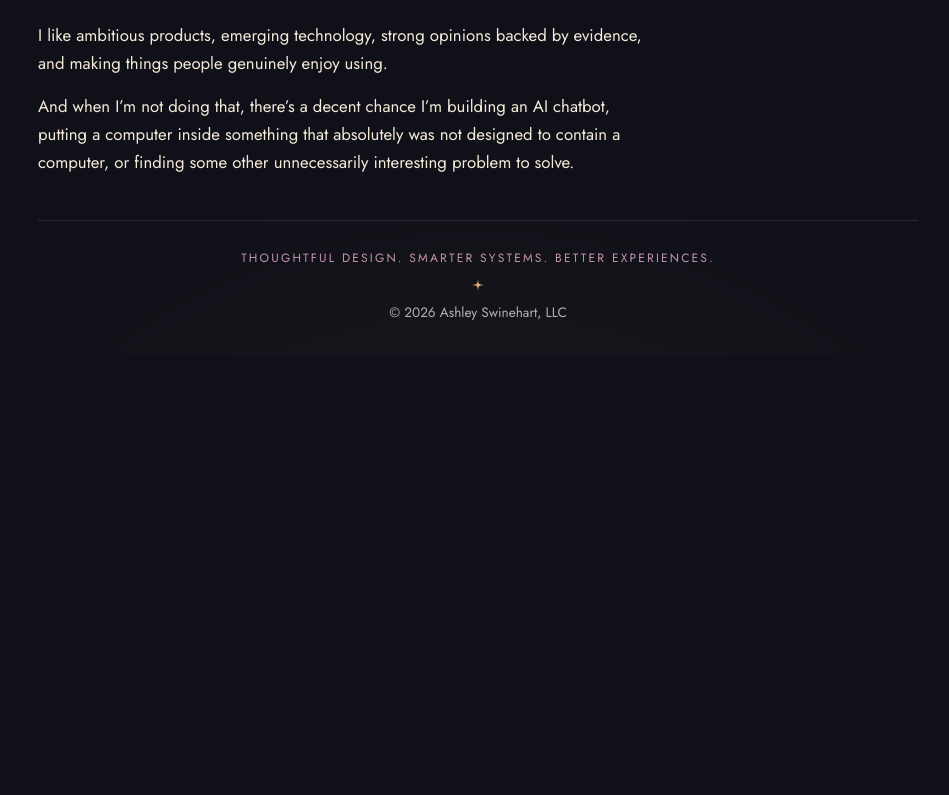
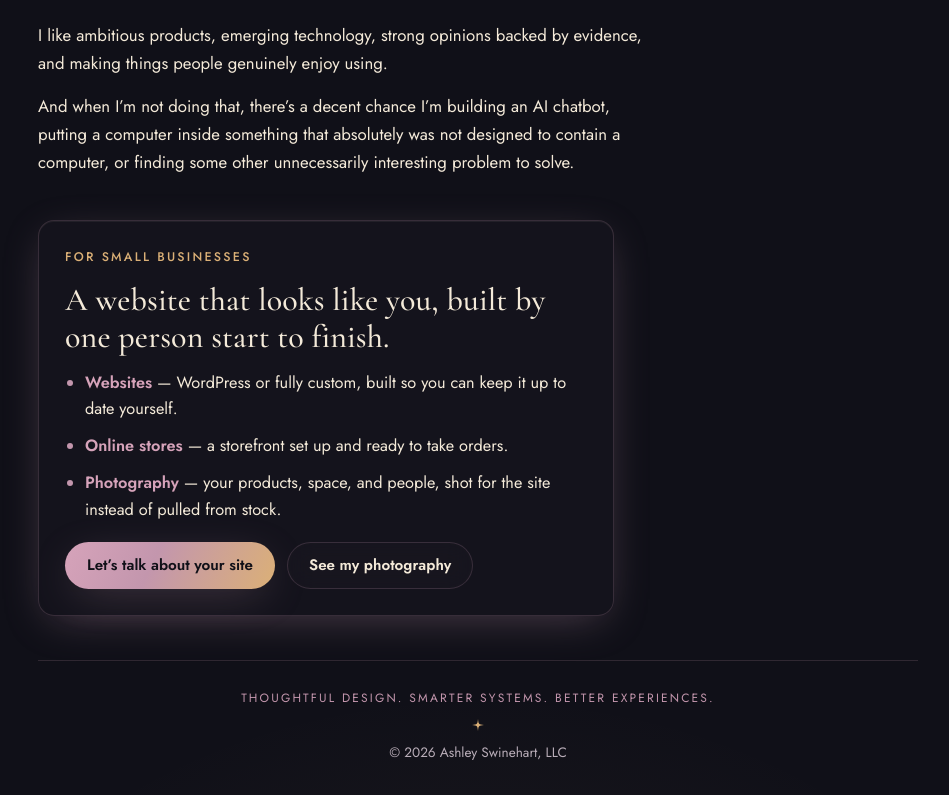
Before and after one commit to hulksmashmouth/ashley-swinehart-portfolio-site, a React (Vite) app: page / in a window 1280 px wide. Shown: the part 1290-2085 px from the top of the page, without its empty margins (162-1111 px from the left). Before the commit the page ends 1646 px from the top, so only its background shows below. Built offline with nearby package versions, Linux system fonts and the light colour scheme.

Commit message:
Add small business section with services and call-to-action links

```diff
--- a/src/routes/Home.module.css
+++ b/src/routes/Home.module.css
@@ -144,3 +144,63 @@
   color: var(--rose);
   font-weight: 600;
 }
+
+
+.smallBiz {
+  display: flex;
+  flex-direction: column;
+  gap: 14px;
+  max-width: 60ch;
+  margin-top: 16px;
+  padding: 26px;
+  border-radius: 16px;
+  background: var(--glass-bg-strong);
+  backdrop-filter: blur(var(--blur));
+  -webkit-backdrop-filter: blur(var(--blur));
+  border: 1px solid var(--glass-border);
+  box-shadow:
+    0 1px 0 var(--glass-highlight) inset,
+    var(--glow);
+}
+
+.smallBizKicker {
+  margin: 0;
+  color: var(--gold);
+  font-size: 0.78rem;
+  font-weight: 500;
+  text-transform: uppercase;
+  letter-spacing: var(--tracking-wide);
+}
+
+.smallBizTitle {
+  margin: 0;
+  font-size: clamp(1.6rem, 4vw, 2rem);
+  font-weight: 500;
+}
+
+.smallBizList {
+  display: flex;
+  flex-direction: column;
+  gap: 10px;
+  margin: 0;
+  padding-left: 20px;
+  font-size: 1.02rem;
+}
+
+.smallBizList li::marker {
+  color: var(--mauve);
+}
+
+.smallBizList strong {
+  color: var(--rose);
+}
+
+.smallBiz .ctas {
+  margin-top: 4px;
+}
+
+@media (max-width: 480px) {
+  .smallBiz {
+    padding: 20px;
+  }
+}
--- a/src/routes/Home.tsx
+++ b/src/routes/Home.tsx
@@ -66,6 +66,35 @@ function Home() {
           other unnecessarily interesting problem to solve.
         </p>
       </div>
+
+      <aside className={styles.smallBiz} aria-labelledby="small-biz-title">
+        <p className={styles.smallBizKicker}>For small businesses</p>
+        <h2 id="small-biz-title" className={styles.smallBizTitle}>
+          A website that looks like you, built by one person start to finish.
+        </h2>
+        <ul className={styles.smallBizList}>
+          <li>
+            <strong>Websites</strong> &mdash; WordPress or fully custom, built
+            so you can keep it up to date yourself.
+          </li>
+          <li>
+            <strong>Online stores</strong> &mdash; a storefront set up and ready
+            to take orders.
+          </li>
+          <li>
+            <strong>Photography</strong> &mdash; your products, space, and people,
+            shot for the site instead of pulled from stock.
+          </li>
+        </ul>
+        <div className={styles.ctas}>
+          <Link to="/consulting" className={styles.ctaPrimary}>
+            Let&rsquo;s talk about your site
+          </Link>
+          <Link to="/photography" className={styles.ctaSecondary}>
+            See my photography
+          </Link>
+        </div>
+      </aside>
     </section>
   )
 }
```
